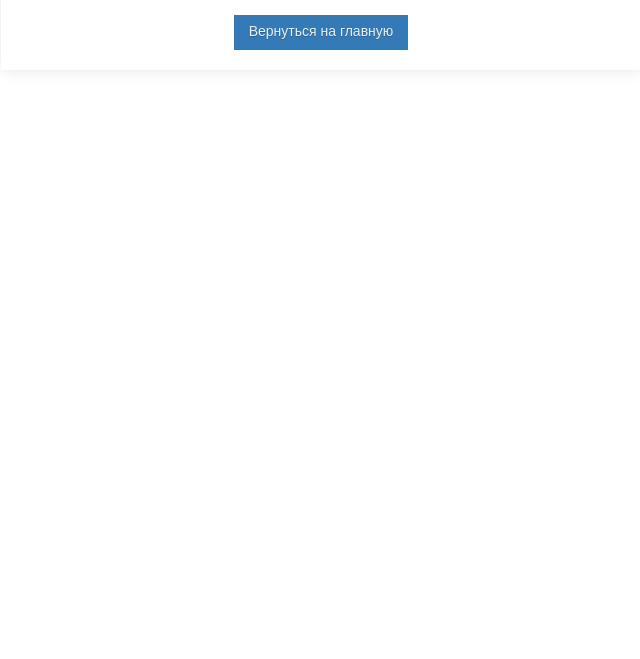
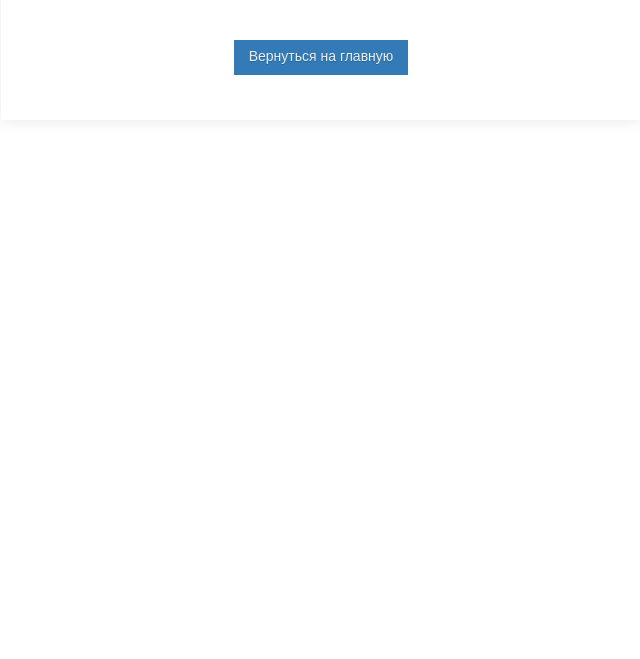
Before and after one commit to freelook/hub, a website: page custom_50x.html in a window 1280 px wide. Shown: the part 141-800 px from the top of the page, without its empty margins (319-959 px from the left). Drawn offline with Linux system fonts and the light colour scheme.

Commit message:
custom page add margin

```diff
--- a/custom_50x.html
+++ b/custom_50x.html
@@ -53,7 +53,7 @@
         a.btn {
             line-height: 32px;
             font-size: 100%;
-            margin: 0;
+            margin: 25px;
             vertical-align: baseline;
             cursor: pointer;
             background: #337ab7;
```
